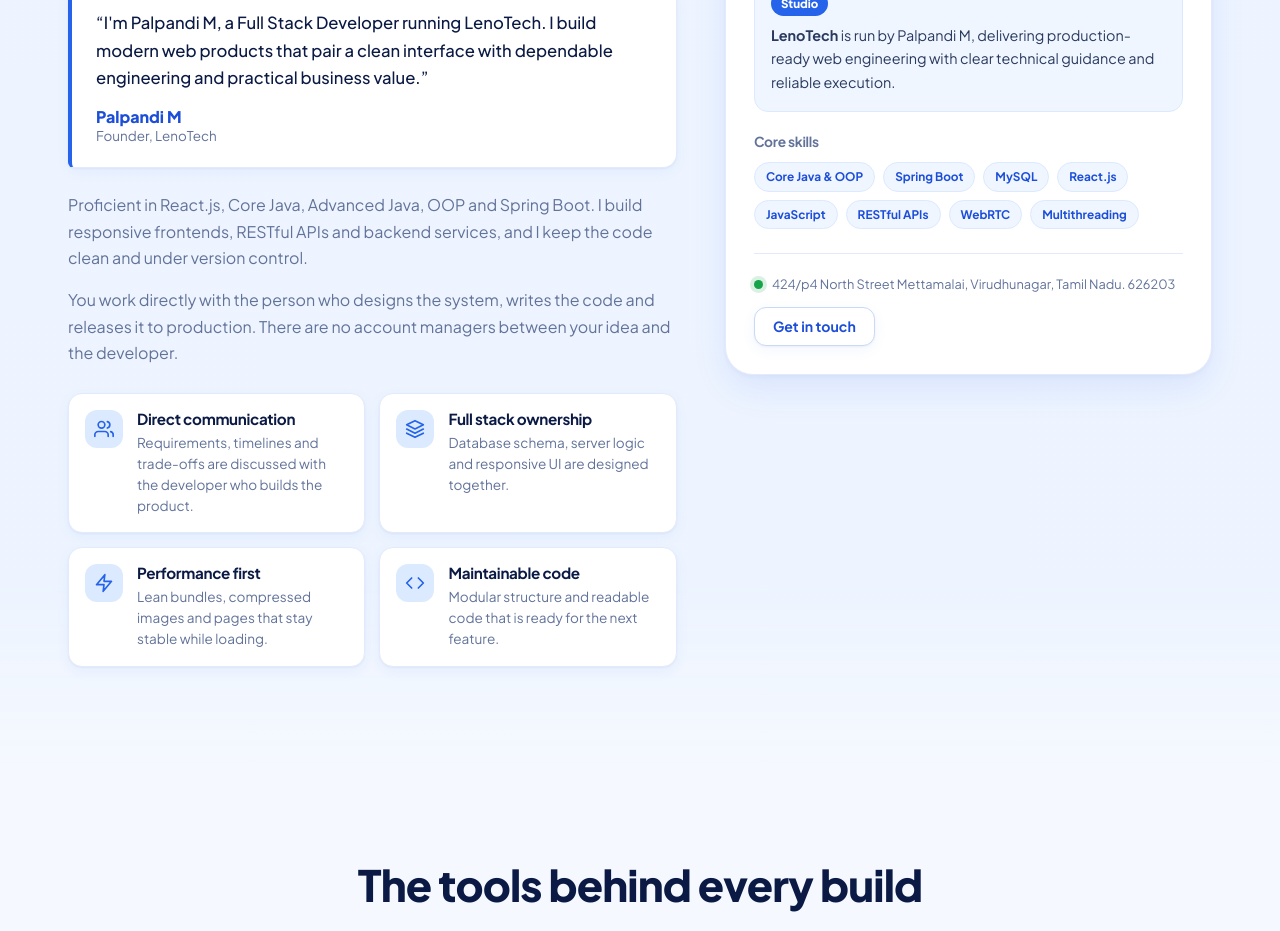
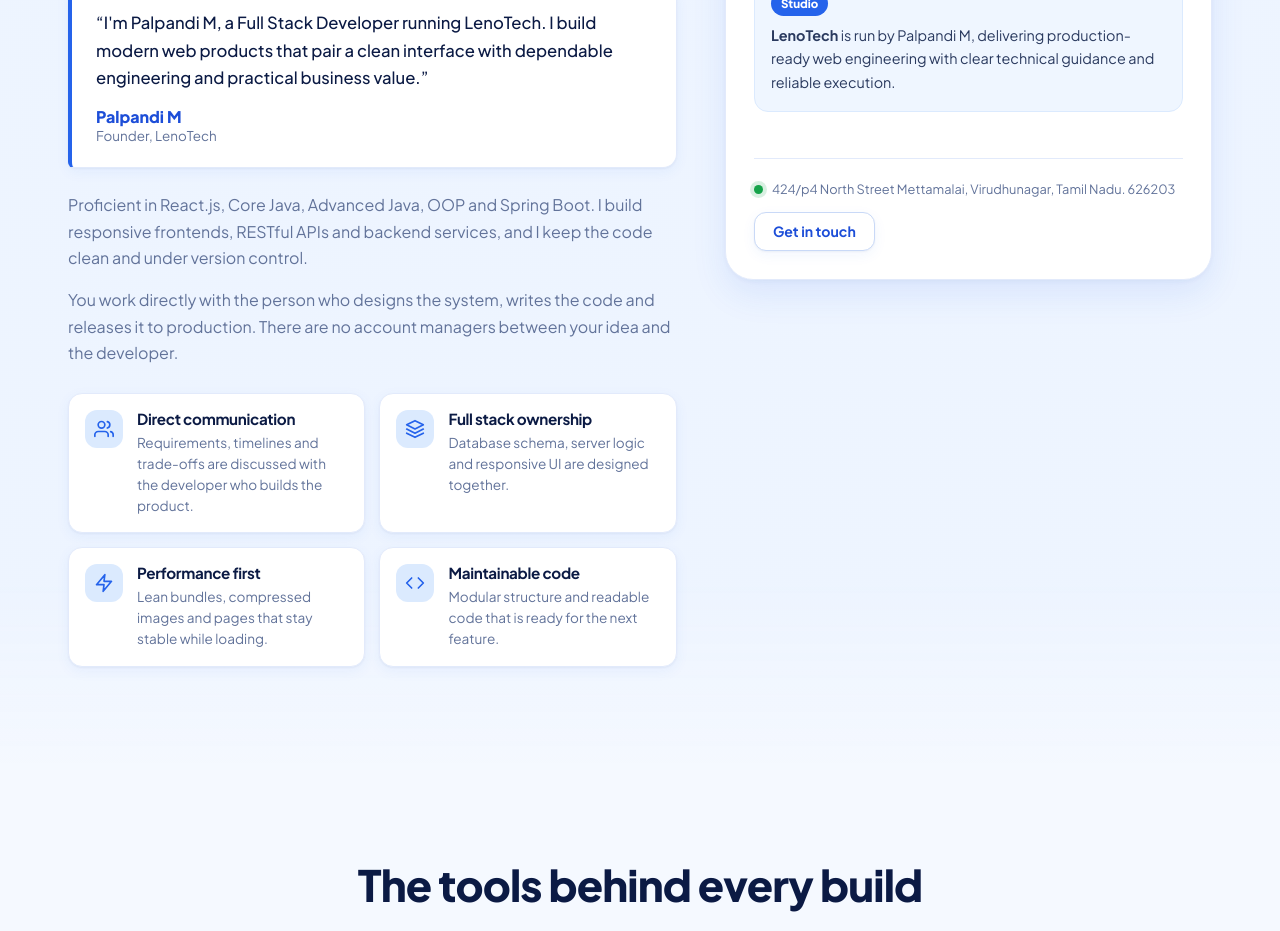
Before and after one commit to Palpandii/companywebsite, a React (Vite) app: page / in a window 1280 px wide. Shown: the part 3040-3971 px from the top of the page. Built offline with nearby package versions, Linux system fonts and the light colour scheme.

Commit message:
remove skills

```diff
--- a/src/components/About.jsx
+++ b/src/components/About.jsx
@@ -48,13 +48,6 @@ export default function About() {
               <span className="company-badge">{t('about.studio')}</span>
               <p>{t('about.callout', { brand: <strong>LenoTech</strong>, owner: SITE.owner })}</p>
             </div>
-
-            <div className="profile-skills-block">
-              <h4>{t('about.skills')}</h4>
-              <div className="skills-tags-wrap">
-                {ABOUT.skills.map((s) => <span className="skill-tag" key={s}>{s}</span>)}
-              </div>
-            </div>
           </div>
 
           <div className="profile-card-footer">
```
